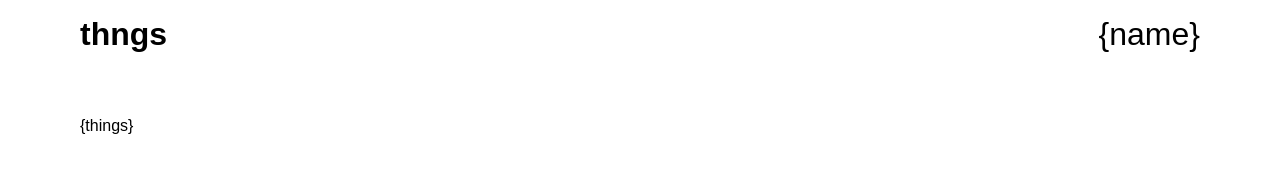
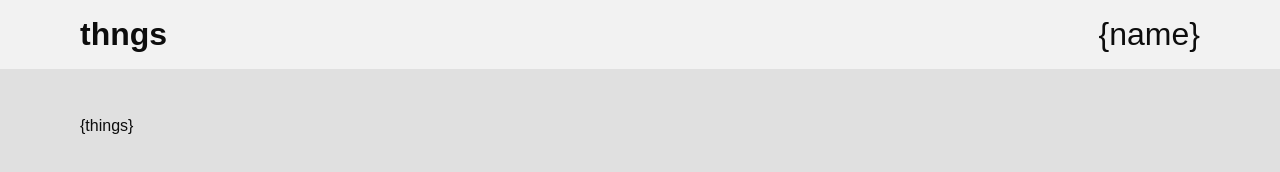
Before and after one commit to EliasWatson/thngs, a plain HTML site: page templates/category.html in a window 1280 px wide. Drawn offline with Linux system fonts and the light colour scheme; files that its build step writes are made by us from their sources.

Commit message:
feat: Improve page design

```diff
--- /dev/null
+++ b/static/css/global.css
@@ -0,0 +1,44 @@
+body {
+    background-color: #e0e0e0;
+    color: #0d0d0d;
+}
+
+.page-width {
+    max-width: 70em;
+    margin-left: auto;
+    margin-right: auto;
+
+    font-family: sans-serif;
+}
+
+#header-bg {
+    padding-top: 1rem;
+    padding-bottom: 1rem;
+    margin-bottom: 3rem;
+
+    width: 100%;
+
+    background-color: #f2f2f2;
+}
+
+#header {
+    display: flex;
+    flex-wrap: wrap;
+    justify-content: space-between;
+    align-items: baseline;
+    gap: 0.5rem;
+
+    font-size: 2rem;
+}
+
+#logo {
+    font-weight: bold;
+
+    user-select: none;
+    cursor: pointer;
+    transition: 0.1s;
+}
+
+#logo:hover {
+    opacity: 0.6;
+}
--- a/static/css/thngs.css
+++ b/static/css/thngs.css
@@ -1,36 +1,3 @@
-#page {
-    max-width: 70em;
-    margin-left: auto;
-    margin-right: auto;
-
-    font-family: sans-serif;
-}
-
-#header {
-    padding-top: 1rem;
-    padding-bottom: 4rem;
-
-    display: flex;
-    flex-wrap: wrap;
-    justify-content: space-between;
-    align-items: baseline;
-    gap: 0.5rem;
-
-    font-size: 2rem;
-}
-
-#logo {
-    font-weight: bold;
-
-    user-select: none;
-    cursor: pointer;
-    transition: 0.1s;
-}
-
-#logo:hover {
-    opacity: 0.6;
-}
-
 #category {
     font-weight: lighter;
 }
@@ -45,13 +12,14 @@
 .thng {
     padding: 0.5rem;
 
-    border: 2px solid rgba(0, 0, 0, 0.2);
     border-radius: 0.5rem;
 
     display: flex;
     flex-direction: column;
     align-items: stretch;
     gap: 1rem;
+
+    background-color: #f2f2f2;
 }
 
 .thng--name {
@@ -62,11 +30,15 @@
 }
 
 .thng--info-list {
-    padding-left: 1rem;
+    padding: 0.25rem;
+
+    border-radius: 0.5rem;
 
     display: flex;
     flex-direction: column;
     align-items: stretch;
+
+    background-color: #e0e0e0;
 }
 
 .thng--info {
@@ -76,12 +48,19 @@
     justify-content: space-between;
     align-items: baseline;
 
-    background-color: #fff;
-    border-radius: 0.25rem;
+    background-color: #f2f2f2;
+}
+
+.thng--info:first-of-type {
+    border-radius: 0.5rem 0.5rem 0 0;
 }
 
 .thng--info:nth-of-type(odd) {
-    background-color: #eee;
+    background-color: #e0e0e0;
+}
+
+.thng--info:last-of-type {
+    border-radius: 0 0 0.5rem 0.5rem;
 }
 
 .thng--info__name {
--- a/templates/category.html
+++ b/templates/category.html
@@ -18,15 +18,20 @@
     <link rel="apple-touch-icon" href="/apple-touch-icon.png" />
 
     <link rel="stylesheet" href="css/normalize.css?v=8.0.1" />
+    <link rel="stylesheet" href="css/global.css?v=1.0" />
     <link rel="stylesheet" href="css/thngs.css?v=1.0" />
     <link rel="stylesheet" href="css/print.css?v=1.0" />
   </head>
   <body>
-    <div id="page">
-      <div id="header">
-        <div id="logo">thngs</div>
-        <div id="category">{name}</div>
+    <div id="header-bg">
+      <div class="page-width">
+        <div id="header">
+          <div id="logo">thngs</div>
+          <div id="category">{name}</div>
+        </div>
       </div>
+    </div>
+    <div class="page-width">
       <div id="thngs">
         {things}
       </div>
```
